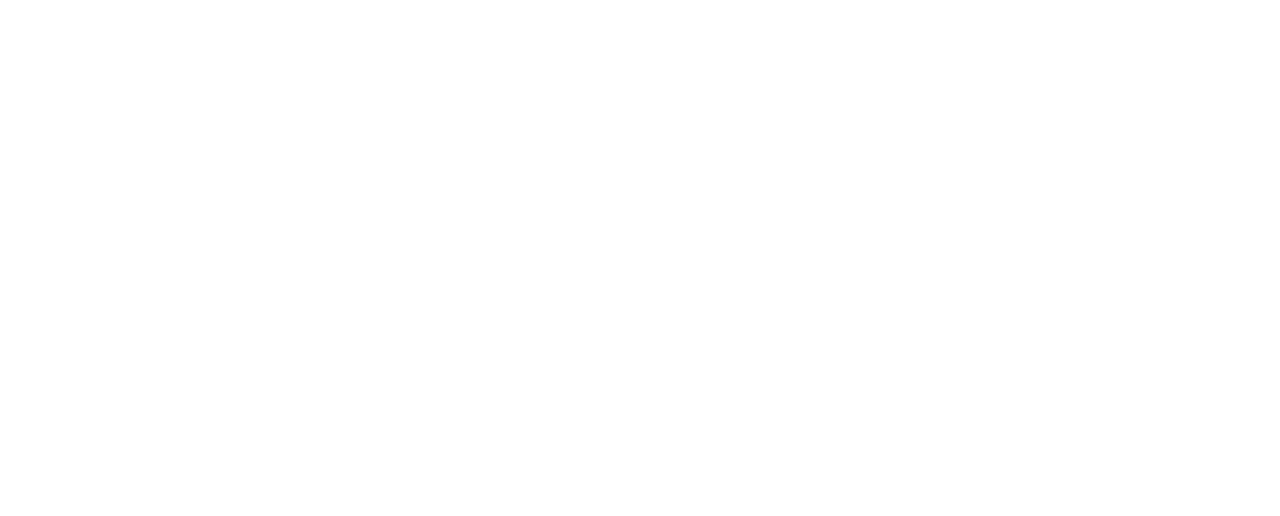
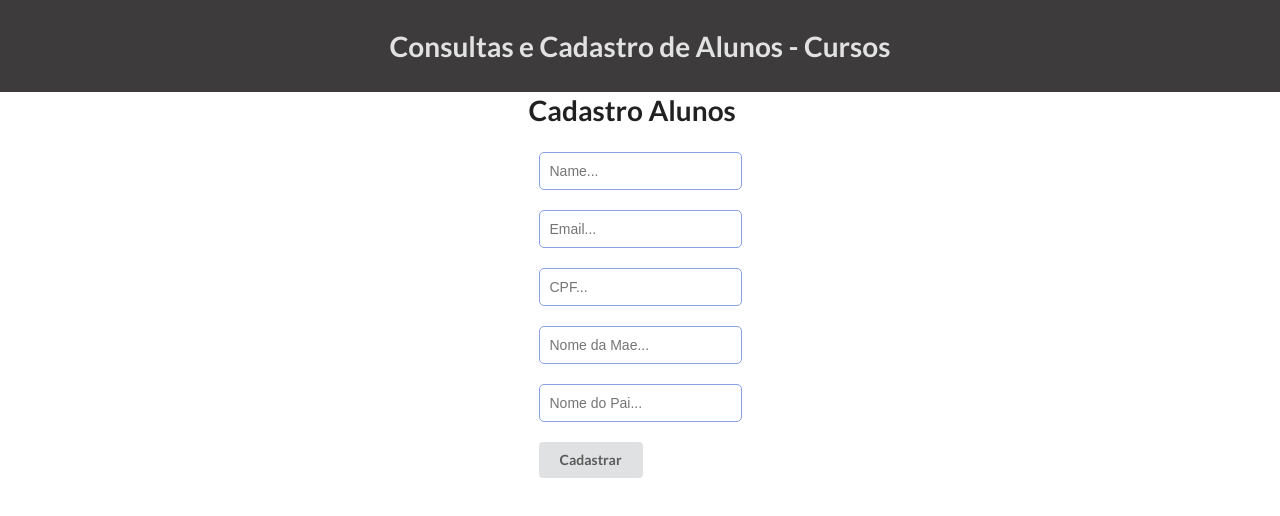
Before and after one commit to kenedy-gomes/sistemaAlunosReactjs, a React (Create React App) app: page /cadastro in a window 1280 px wide. Shown: the top 516 px of the page. Built offline with nearby package versions, Linux system fonts and the light colour scheme.

Commit message:
Criação da pagina cadastrar alunos

```diff
--- a/package.json
+++ b/package.json
@@ -9,6 +9,7 @@
     "axios": "^1.3.4",
     "cors": "^2.8.5",
     "firebase": "^9.10.0",
+    "formik": "^2.2.9",
     "react": "^18.2.0",
     "react-dom": "^18.2.0",
     "react-router-dom": "^5.2.0",
--- a/src/pages/Consultas/index.js
+++ b/src/pages/Consultas/index.js
@@ -1,10 +1,11 @@
 import "./signin.css";
-import 'semantic-ui-css/semantic.min.css'
+import "semantic-ui-css/semantic.min.css";
 import { useState } from "react";
-import axios from 'axios';
+import axios from "axios";
 
 const baseURL = "http://localhost:8080/alunos/name";
 const baseURL2 = "http://localhost:8080/cursos/name";
+const baseURL3 = "http://localhost:8080/alunos";
 
 function SignIn() {
   const [busca, setBusca] = useState("");
@@ -14,7 +15,7 @@
   const [cursos, setCursos] = useState([]);
 
   const [error, SetError] = useState(null);
-  const [loading, SetLoading] = useState('');
+  const [loading, SetLoading] = useState("");
 
   const handleChange = (event) => {
     setBusca(event.target.value);
@@ -25,60 +26,96 @@
   };
 
   const getAlunos = async () => {
-    axios.get(baseURL, {
+    axios
+      .get(baseURL, {
         params: {
-        name: busca
-      }
-    }).then(response => {
-      SetLoading(true)
-      setAlunos(response.data)
-    }).catch(error => {
-      console.error("Error fetching data", error)
-      SetError(error)
+          name: busca,
+        },
+      })
+      .then((response) => {
+        SetLoading(true);
+        setAlunos(response.data);
+      })
+      .catch((error) => {
+        console.error("Error fetching data", error);
+        SetError(error);
       })
       .finally(() => {
         SetLoading(false);
-      })
+      });
   };
   if (loading) return "Loading...";
   if (error) return "Error!";
 
   const getCursos = async () => {
-    axios.get(baseURL2, {
+    axios
+      .get(baseURL2, {
         params: {
-        name: buscaCurs
-      }
-    }).then(response => {
-      SetLoading(true)
-      setCursos(response.data)
-    }).catch(error => {
-      console.error("Error fetching data", error)
-      SetError(error)
+          name: buscaCurs,
+        },
+      })
+      .then((response) => {
+        SetLoading(true);
+        setCursos(response.data);
+      })
+      .catch((error) => {
+        console.error("Error fetching data", error);
+        SetError(error);
       })
       .finally(() => {
         SetLoading(false);
-      })
+      });
   };
 
-
   return (
+    <div>
+      <nav className="nav-bar">
+        <div className="text">
+          <h1>Consultas e Cadastro de Alunos - Cursos</h1>
+        </div>
+      </nav>
       <div className="container">
         <div className="form">
-        <nav className="nav-bar">
-          <div className="text">
-            <h1>Consultas Alunos - Cursos</h1>
+          <div className="container-result">
+            <div className="h1-container">
+              <h1>Consulta Alunos</h1>
             </div>
-        </nav>
+            <div className="button-link">
+              <a className="link" href="./cadastro">
+                Cadastro
+              </a>
+            </div>
+
             <section method="get" className="container-form">
               <div className="cont">
                 Alunos:
-            <div class="ui focus input"><input className="inputcursos" onChange={handleChange} value={busca} type="text" placeholder="Search..." /></div>
-            <button onClick={() => getAlunos()} class="ui button">Buscar</button>
+                <div class="ui focus input">
+                  <input
+                    className="inputcursos"
+                    onChange={handleChange}
+                    value={busca}
+                    type="text"
+                    placeholder="Search..."
+                  />
+                </div>
+                <button onClick={() => getAlunos()} class="ui button">
+                  Consultar
+                </button>
               </div>
               <div>
                 Cursos:
-            <div class="ui focus input"><input className="inputcursos" onChange={handleChangecurs} value={buscaCurs} type="text" placeholder="Search..." /></div>
-            <button className="ui button" onClick={() => getCursos()}>Buscar</button>
+                <div className="ui focus input">
+                  <input
+                    className="inputcursos"
+                    onChange={handleChangecurs}
+                    value={buscaCurs}
+                    type="text"
+                    placeholder="Search..."
+                  />
+                </div>
+                <button className="ui button" onClick={() => getCursos()}>
+                  Consultar
+                </button>
               </div>
             </section>
 
@@ -90,7 +127,20 @@
                     {alunos.map((alunos) => {
                       const { id, name, cpf, email } = alunos;
                       return (
-                    <div role="list" ><div key={name} role="listitem" class="item"><div key={id} class="header"><br /> ID: {id}</div>NAME: {name}</div><div key={cpf} role="listitem" class="item"><div key={email} class="header">EMAIL: {email}</div>CPF: {cpf}</div></div>
+                        <div role="list">
+                          <div key={name} role="listitem" class="item">
+                            <div key={id} class="header">
+                              <br /> ID: {id}
+                            </div>
+                            NAME: {name}
+                          </div>
+                          <div key={cpf} role="listitem" class="item">
+                            <div key={email} class="header">
+                              EMAIL: {email}
+                            </div>
+                            CPF: {cpf}
+                          </div>
+                        </div>
                       );
                     })}
                   </div>
@@ -103,13 +153,22 @@
                 {cursos.map((cursos) => {
                   const { id, name } = cursos;
                   return (
-                <div role="list" class="ui list"><div key={id} role="listitem" class="item"><div key={name} class="header">ID: {id}</div>NAME: {name}</div></div>
+                    <div role="list" class="ui list">
+                      <div key={id} role="listitem" class="item">
+                        <div key={name} class="header">
+                          ID: {id}
+                        </div>
+                        NAME: {name}
+                      </div>
+                    </div>
                   );
                 })}
               </div>
             </section>
           </div>
         </div>
+      </div>
+    </div>
   );
 }
 
--- a/src/pages/Consultas/signin.css
+++ b/src/pages/Consultas/signin.css
@@ -21,22 +21,40 @@
   text-align: center;
 }
 
-.container-form {
-  padding: 20px;
+.container {
+  display: flex;
+  justify-content: center;
+  align-items: center;
+  text-align: center;
+}
+
+.form {
+  width: 50%;
 }
 
 .container-resultados {
   padding: 20px;
 }
 
-.cont {
-  margin: 0px 0px 10px 0px;
+.inputcursos {
+  margin: 10px !important;
 }
 
-input {
-  margin: 2px;
+.ui.button {
+  margin: 10px !important;
 }
 
-.inputcursos{
-  margin: 10px !important;
+.inputcursos {
+  padding: 10px;
+  border-radius: 5px;
+  border: 1px solid #87a0e6;
+  box-shadow: 0 0 0 0;
+  outline: 0;
 }
+
+.button-link {
+  border: 1px solid;
+  width: 100px;
+  padding: 5px;
+  border-radius: 5px;
+}
--- a/src/pages/SignUp/index.js
+++ b/src/pages/SignUp/index.js
@@ -1,5 +1,157 @@
+import "../../pages/Consultas/signin.css";
+import { Formik } from "formik";
+import "semantic-ui-css/semantic.min.css";
+import "../SignUp/signUp.css";
+import axios from "axios";
+
+const baseURL = "http://localhost:8080/alunos";
+
 function SignUp() {
-  return <h1>hello</h1>;
+  const postAlunos = async () => {
+    axios
+      .post(baseURL, {
+        name: "",
+        email: "",
+        cpf: "",
+        name_mae: "",
+        name_pai: "",
+      })
+      .then(function (response) {
+        console.log(response);
+      })
+      .catch(function (error) {
+        console.log(error);
+      });
+  };
+
+  return (
+    <>
+      <nav className="nav-bar">
+        <div className="text">
+          <h1>Consultas e Cadastro de Alunos - Cursos</h1>
+        </div>
+      </nav>
+
+      <section className="container-cadastro">
+        <div className="container-form">
+          <h1>Cadastro Alunos</h1>
+          <div className="form">
+            <Formik
+              initialValues={{
+                name: "",
+                email: "",
+                cpf: "",
+                name_mae: "",
+                name_pai: "",
+              }}
+              validate={(values) => {
+                const errors = {};
+                if (!values.email) {
+                  errors.email = "Required";
+                } else if (
+                  !/^[A-Z0-9._%+-]+@[A-Z0-9.-]+\.[A-Z]{2,}$/i.test(values.email)
+                ) {
+                  errors.email = "Invalid email address";
+                }
+                return errors;
+              }}
+              onSubmit={(values, { setSubmitting }) => {
+                setTimeout(() => {
+                  alert(JSON.stringify(values, null, 2));
+                  setSubmitting(false);
+                }, 400);
+              }}
+            >
+              {({
+                values,
+                errors,
+                touched,
+                handleChange,
+                handleBlur,
+                handleSubmit,
+                isSubmitting,
+                /* and other goodies */
+              }) => (
+                <div>
+                  <form method="post" onSubmit={handleSubmit}>
+                    <div>
+                      <input
+                        className="inputcursos"
+                        type="name"
+                        name="name"
+                        onChange={handleChange}
+                        onBlur={handleBlur}
+                        value={values.name}
+                        placeholder="Name..."
+                      />
+                    </div>
+
+                    <div>
+                      <input
+                        className="inputcursos"
+                        type="email"
+                        name="email"
+                        onChange={handleChange}
+                        onBlur={handleBlur}
+                        value={values.email}
+                        placeholder="Email..."
+                      />
+                    </div>
+                    {errors.email && touched.email && errors.email}
+                    <div>
+                      <input
+                        className="inputcursos"
+                        type="cpf"
+                        name="cpf"
+                        onChange={handleChange}
+                        onBlur={handleBlur}
+                        value={values.cpf}
+                        placeholder="CPF..."
+                      />
+                    </div>
+
+                    <div>
+                      <input
+                        className="inputcursos"
+                        type="name_mae"
+                        name="name_mae"
+                        onChange={handleChange}
+                        onBlur={handleBlur}
+                        value={values.name_mae}
+                        placeholder="Nome da Mae..."
+                      />
+                    </div>
+
+                    <div>
+                      <input
+                        className="inputcursos"
+                        type="name_pai"
+                        name="name_pai"
+                        onChange={handleChange}
+                        onBlur={handleBlur}
+                        value={values.name_pai}
+                        placeholder="Nome do Pai..."
+                      />
+                    </div>
+                  </form>
+                  <div className="btn-btn">
+                    <button
+                      onClick={() => postAlunos()}
+                      className="ui button"
+                      type="submit"
+                      disabled={isSubmitting}
+                    >
+                      Cadastrar
+                    </button>
+                  </div>
+                </div>
+              )}
+            </Formik>
+          </div>
+        </div>
+      </section>
+    </>
+  );
 }
 
 export default SignUp;
--- a/src/pages/SignUp/signUp.css
+++ b/src/pages/SignUp/signUp.css
@@ -0,0 +1,5 @@
+.container-cadastro {
+  display: flex;
+  justify-content: center;
+  align-content: center;
+}
--- a/src/routes/index.js
+++ b/src/routes/index.js
@@ -6,7 +6,7 @@
   return (
     <BrowserRouter>
       <Route component={Consultas} path="/" exact />
-      <Route component={SignUp} path="/sobre" />
+      <Route component={SignUp} path="/cadastro" />
     </BrowserRouter>
   );
 }
```
Also changed, not shown: src/pages/API/Api.js (deleted, +0 -30 lines), src/pages/ICONS/icons8-go-back-26.png (added), 1 other file (tests, documents, lock files or other folders). Lines whose indentation alone changed are shown as unchanged.
